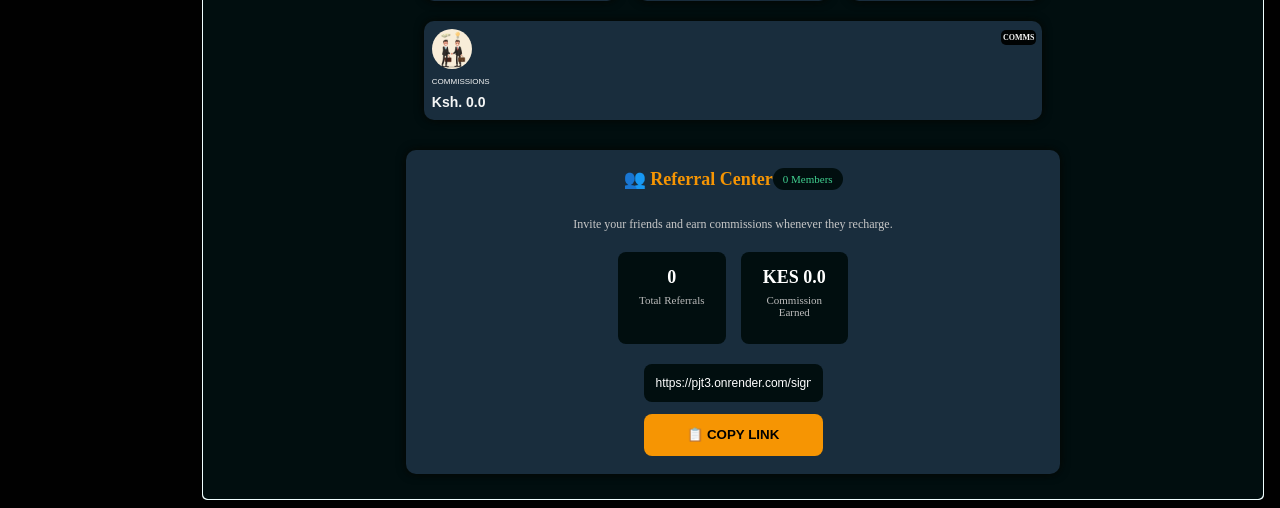
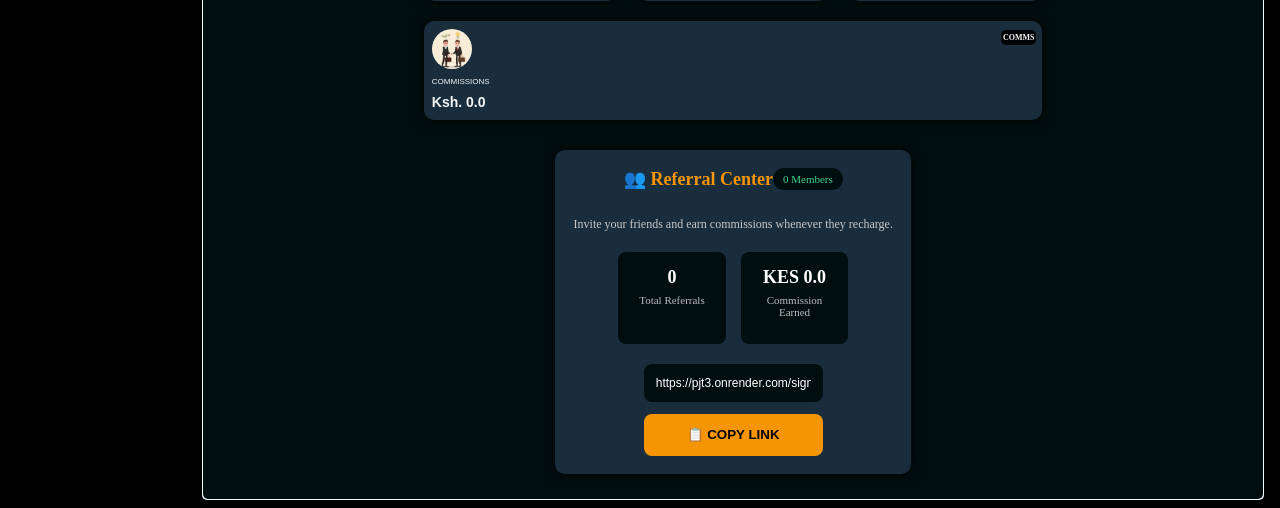
Before and after one commit to Pedrollaverrissie/Pjt3, a Flask app: page /dashboard in a window 1280 px wide. Shown: the part 830-1338 px from the top of the page. Run offline with Flask 3, Linux system fonts and the light colour scheme; the visitor is signed in with stand-in values (Sample User, id 1); data comes from the database, SQL or seed files in the repository; data that the repository does not hold is empty.

Commit message:
Update project with latest changes

```diff
--- a/templates/dashboard.html
+++ b/templates/dashboard.html
@@ -528,6 +528,8 @@
 
 
             </div>
+
+        <div class="link-container">
                 <div class="invite-link">
 
                     <div class="referral-header">
@@ -591,7 +593,7 @@
 
                 </div>
              </div>
-
+        </div>
 
 
         </div>
```
Lines whose indentation alone changed are shown as unchanged.
